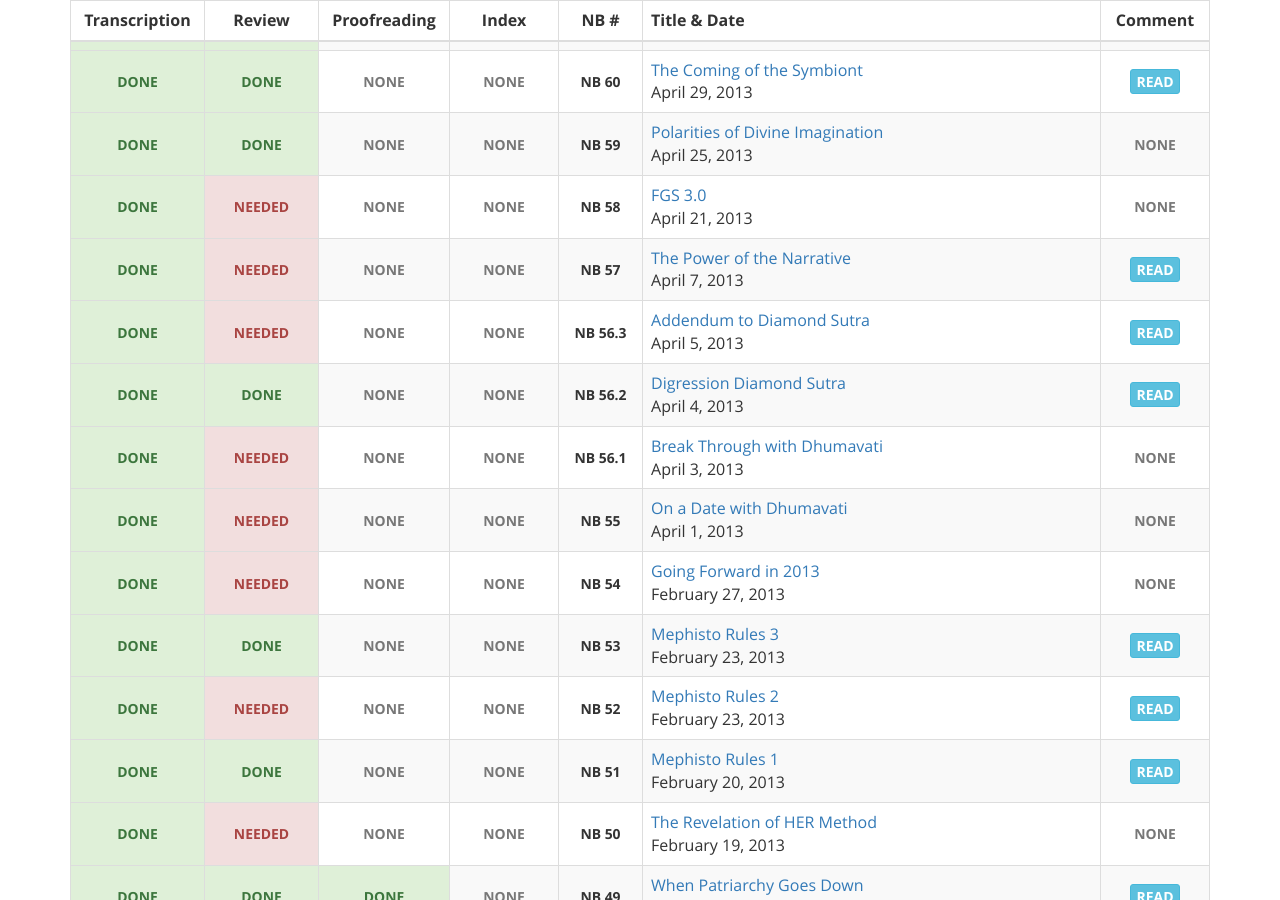
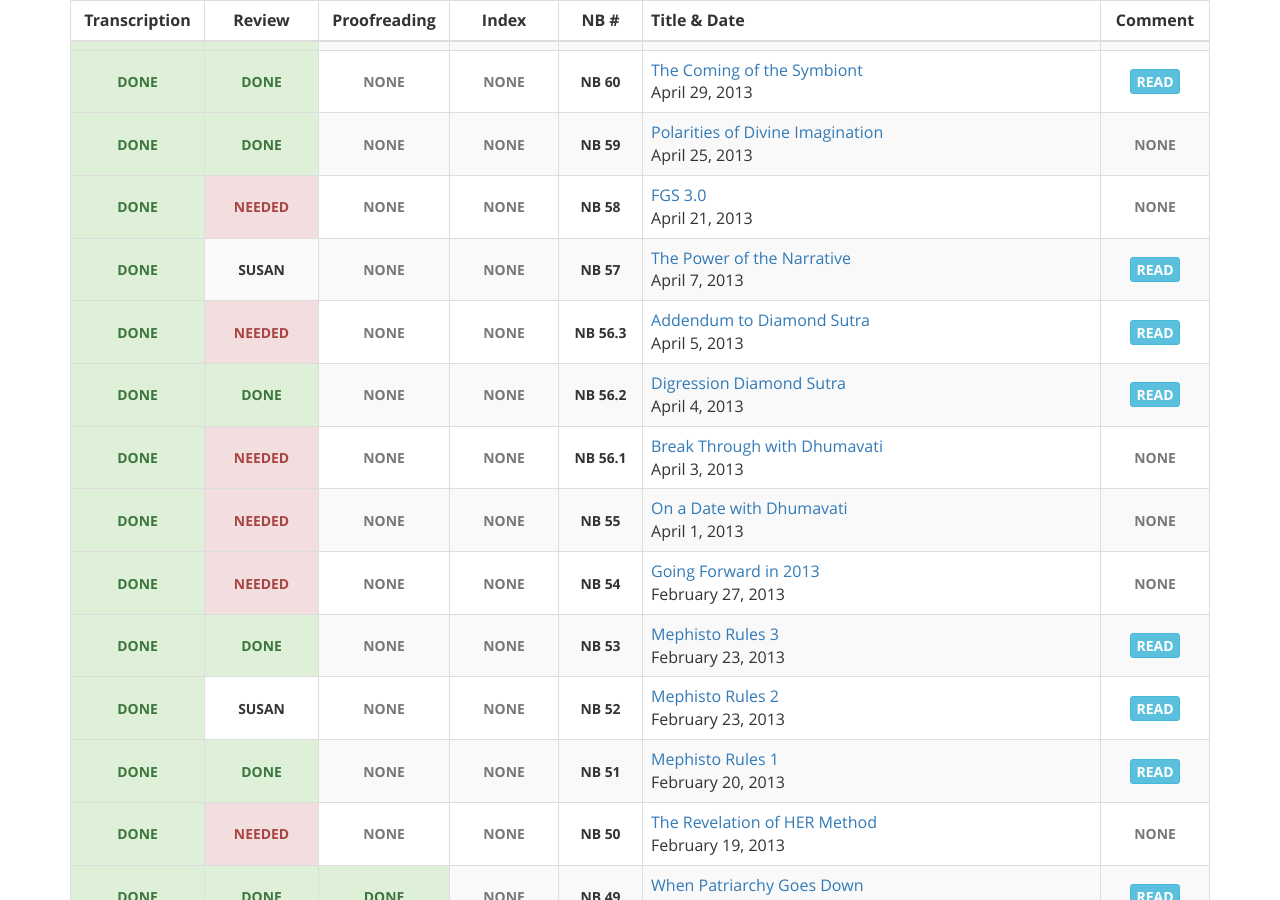
Before and after one commit to gaiaspora/gaiaspora.github.io, a Jekyll site: the page built from content/navigator-briefings.markdown, in a window 1280 px wide and 900 px high, scrolled down 4899 px. Built offline with Jekyll 4.4.1, drawn with Linux system fonts in a browser that asks for light colours.

Commit message:
Update nb.yaml

```diff
--- a/_data/nb.yaml
+++ b/_data/nb.yaml
@@ -666,7 +666,7 @@
 
 - NB: "57"
   Transcription: "done"
-  Review: "needed"
+  Review: "Susan"
   Proofreading: "none"
   Index: "none"
   Title: "The Power of the Narrative"
@@ -729,7 +729,7 @@
 
 - NB: "52"
   Transcription: "done"
-  Review: "needed"
+  Review: "Susan"
   Proofreading: "none"
   Index: "none"
   Title: "Mephisto Rules 2"
```
